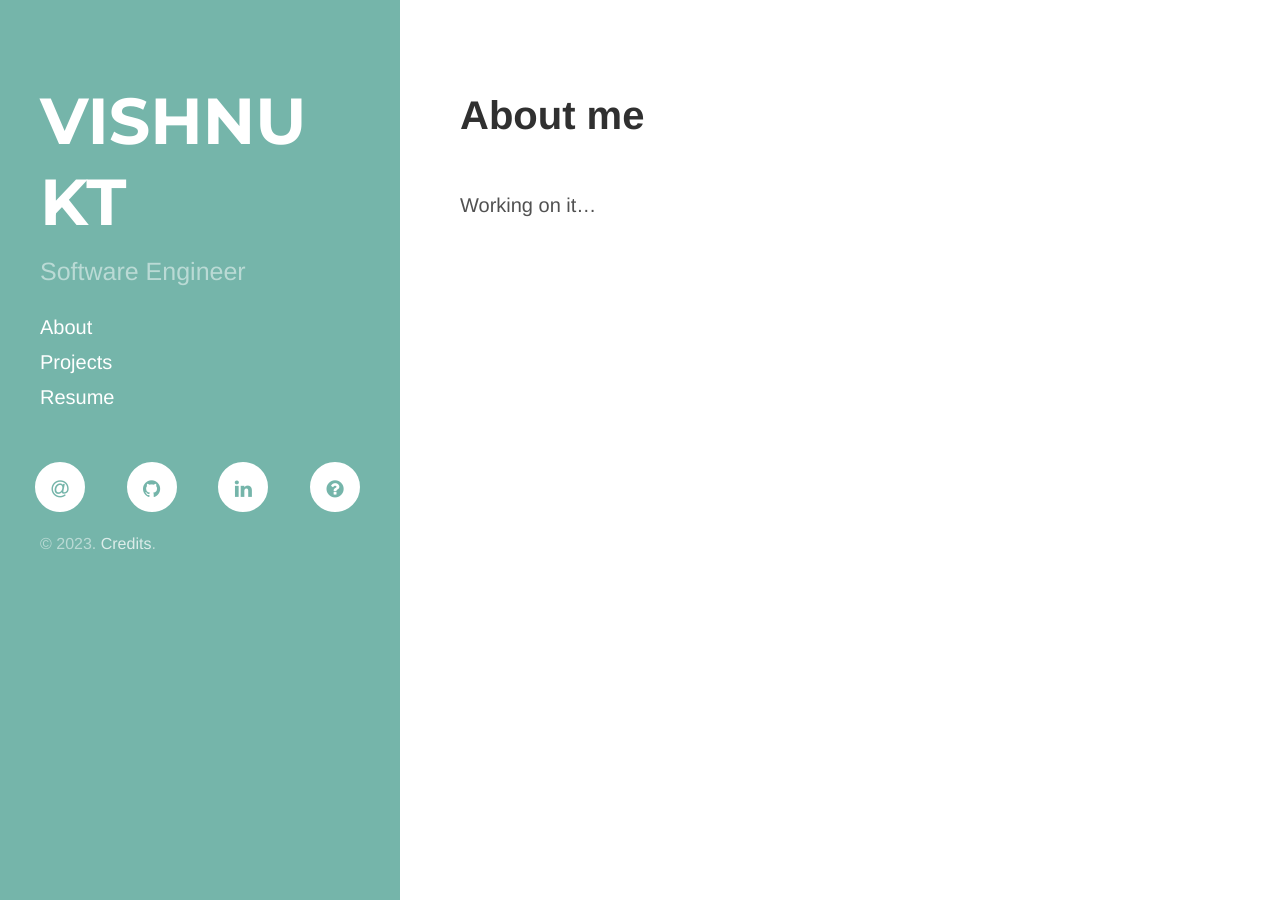
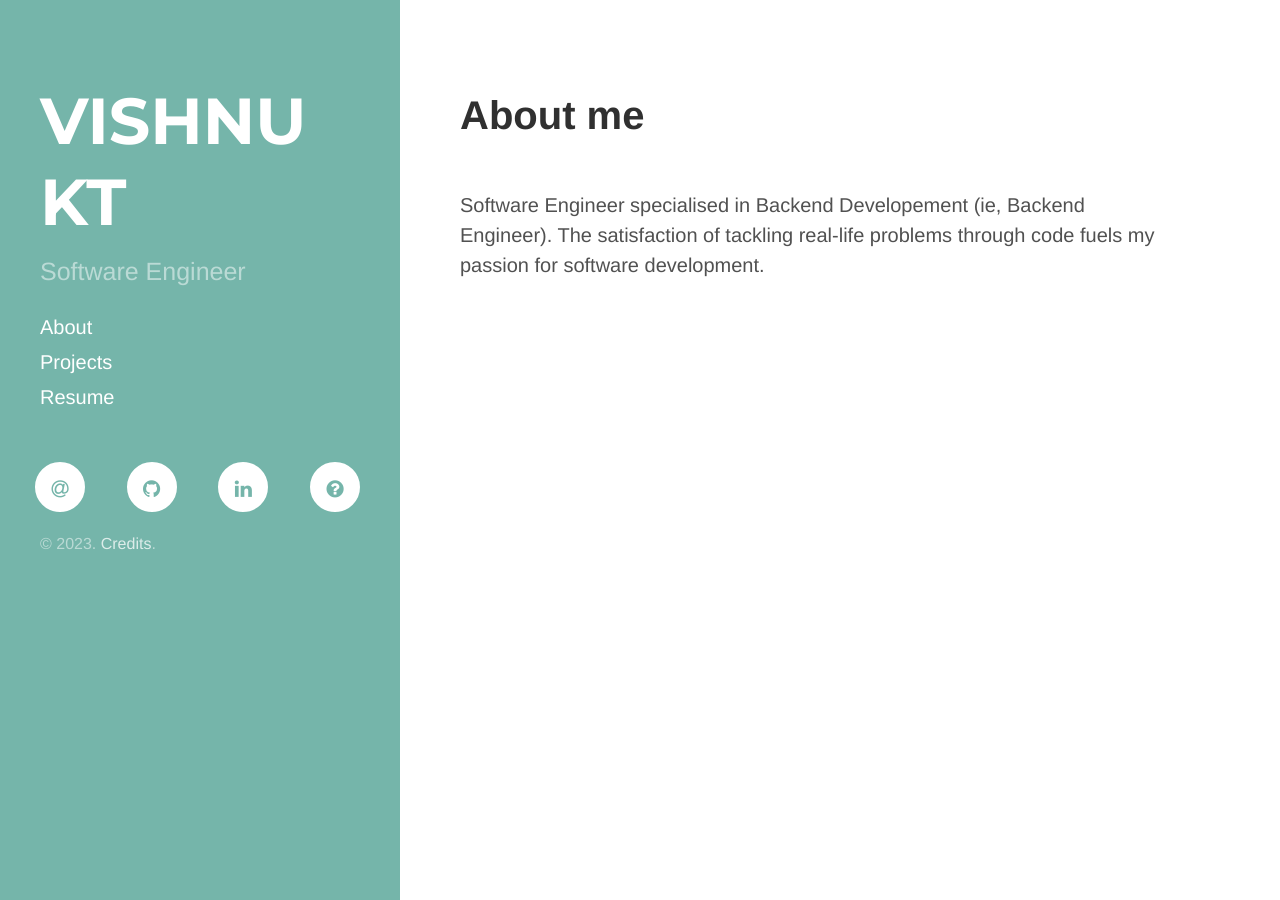
Before and after one commit to vishnukt/vishnukt.github.io, a Jekyll site: the page built from about/index.md, in a window 1280 px wide. Built offline with Jekyll 4.4.1, drawn with Linux system fonts in a browser that asks for light colours; nearby versions of some CDN libraries.

Commit message:
Update: Aboute Me

```diff
--- a/about/index.md
+++ b/about/index.md
@@ -3,4 +3,4 @@ layout: page
 title: About me
 ---
 
-Working on it...
+Software Engineer specialised in Backend Developement (ie, Backend Engineer). The satisfaction of tackling real-life problems through code fuels my passion for software development.
```
